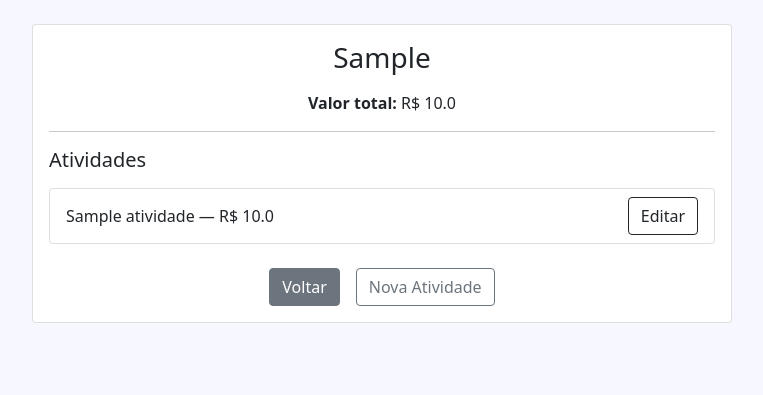
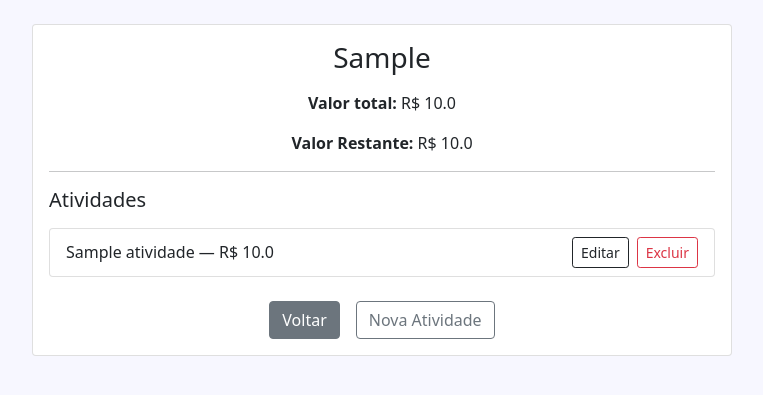
Before and after one commit to CamilaFreitass/Mytrip, a Flask app: page /viagem/1 in a window 1280 px wide. Shown: the part 76-471 px from the top of the page, without its empty margins (258-1021 px from the left). Run offline with Flask 3, Linux system fonts and the light colour scheme; a user stored in the database is signed in; tables that the repository leaves empty hold one stand-in row (values such as "Sample post"); some libraries are stand-ins or nearby versions.

Commit message:
melhoria da função atividade_detalhe, adição do botão excluir para atividade, adição do valor_restante ao template Viagem_detalhe

```diff
--- a/trip/routes.py
+++ b/trip/routes.py
@@ -70,21 +70,35 @@ def viagem_detalhe(id_viagem):
     return render_template('viagem_detalhe.html', viagem=viagem, form_atividade=form_atividade)
 
 
+# O conversor '<int:id_atividade>' transforma o segmento da URL em 'int' e passa como armento para a função
 @app.route('/atividade/<int:id_atividade>', methods=["GET", "POST"])
 @login_required
+# função view que recebe o id_atividade (inteiro) vindo da URL
 def atividade_detalhe(id_atividade):
+    # busca a atividade pelo id que a função recebeu (id_atividade) ou retorna 404 se não existir
     atividade = Atividade.query.get_or_404(id_atividade)
+    # apartir de 'atividade.id_viagem' busca o objeto viagem
     viagem = Viagem.query.get_or_404(atividade.id_viagem)
+    # instancia o form
     form = FormCriarAtividade()
+    # se for requisição GET, pré-preenche os campos do form com os valores atuais
     if request.method == 'GET':
         form.nome_atividade.data = atividade.nome_atividade
         form.valor_atividade.data = atividade.valor_atividade
+    # se não for GET e o form validou (POST com dados válidos)
     elif form.validate_on_submit():
         atividade.nome_atividade = form.nome_atividade.data
         atividade.valor_atividade = form.valor_atividade.data
-        viagem.atualizar_valor_restante()
-        database.session.commit()
-        return redirect(url_for('viagem_detalhe', id_viagem=viagem.id))
+        try:
+            # chama método da viagem para recalcular/atualizar o valor restante
+            viagem.atualizar_valor_restante()
+            database.session.commit()
+            flash('Atividade editada com sucesso!', 'alert-success')
+            return redirect(url_for('viagem_detalhe', id_viagem=viagem.id))
+        except Exception:
+            database.session.rollback()
+            flash('Erro ao editar atividade!', 'alert-danger')
+            return redirect(url_for('atividade_detalhe', id_atividade=id_atividade))
     return render_template('atividade_detalhe.html', atividade=atividade, form=form, viagem=viagem)
 
 
--- a/trip/templates/viagem_detalhe.html
+++ b/trip/templates/viagem_detalhe.html
@@ -8,6 +8,9 @@
             <h3 class="card-title text-center">{{ viagem.destino }}</h3>
             <p class="card-text text-center mt-3">
                 <strong>Valor total:</strong> R$ {{ viagem.valor_total }}
+            </p>
+            <p class="card-text text-center mt-3">
+                <strong>Valor Restante:</strong> R$ {{ viagem.valor_restante }}
             </p>
             <hr>
 
@@ -22,7 +25,10 @@
                             <div>
                                 {{ atividade.nome_atividade }} — R$ {{ atividade.valor_atividade }}
                             </div>
-                            <a href="{{ url_for('atividade_detalhe', id_atividade=atividade.id)}}" class="btn btn-outline-dark">Editar</a>
+                            <div class="d-flex justify-content-end gap-2">
+                                <a href="{{ url_for('atividade_detalhe', id_atividade=atividade.id) }}" class="btn btn-outline-dark btn-sm">Editar</a>
+                                <a href="#" class="btn btn-outline-danger btn-sm">Excluir</a>
+                            </div>
                         </li>
                     {% endfor %}
                 </ul>
```
